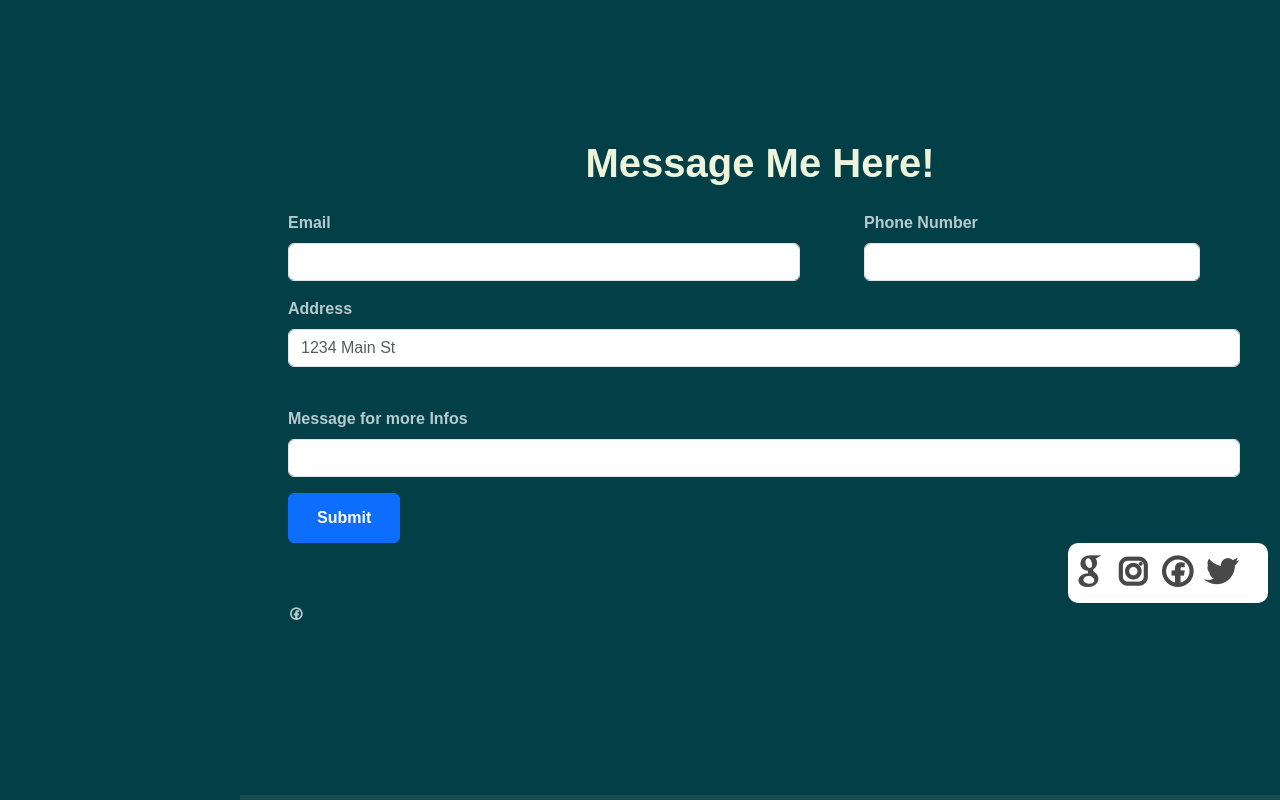
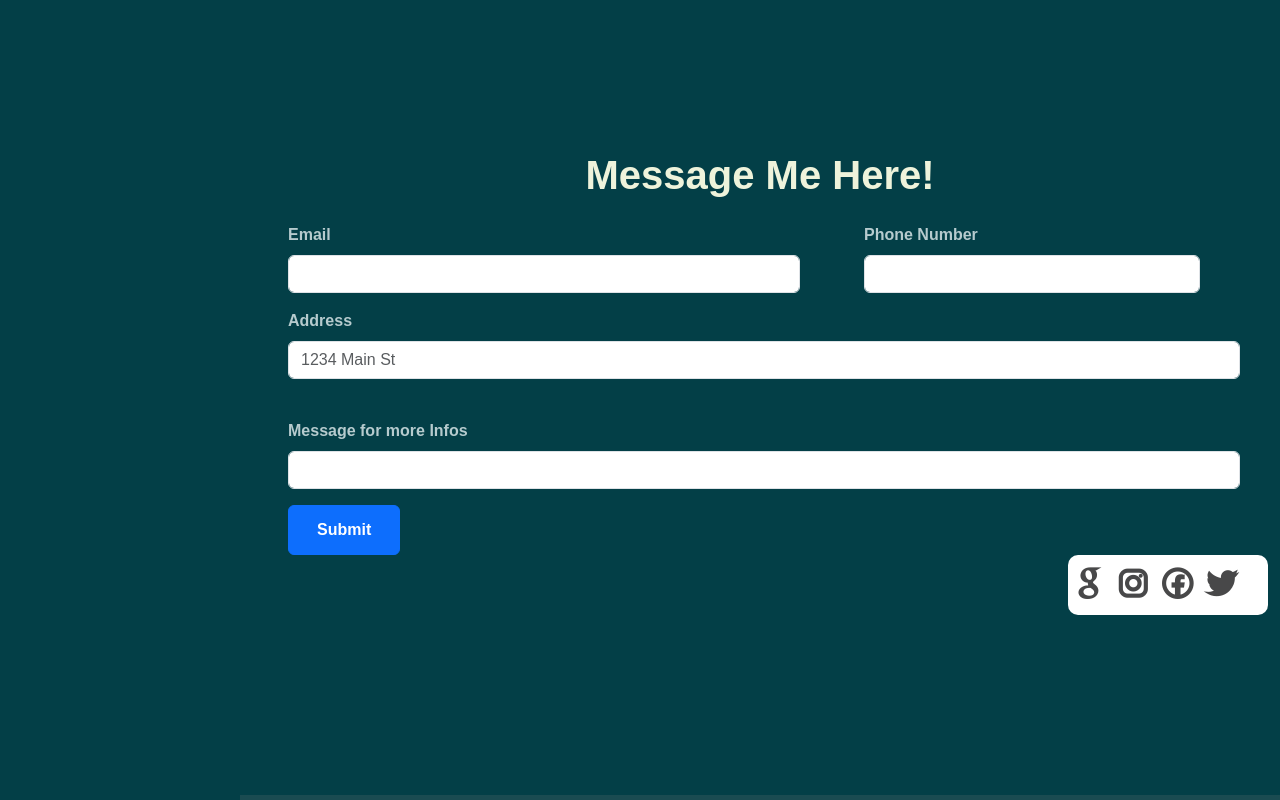
Before and after one commit to charles091794/Charles091794.github.io, a plain HTML site: page index.html in a window 1280 px wide. Shown: the part 2400-3200 px from the top of the page. Drawn offline with Linux system fonts and the light colour scheme; a web font is replaced by a local one.

Commit message:
Add files via upload

```diff
--- a/index.html
+++ b/index.html
@@ -219,10 +219,6 @@
             <a href="https://twitter.com/charles53883698" target="_blank"><i class="lab la-twitter"></i></a>
            </div>
 
-           <div>
-             <a href="s"><i class="lab la-facebook"></i></a>
-           </div>
-
 
           </form>
 
```
